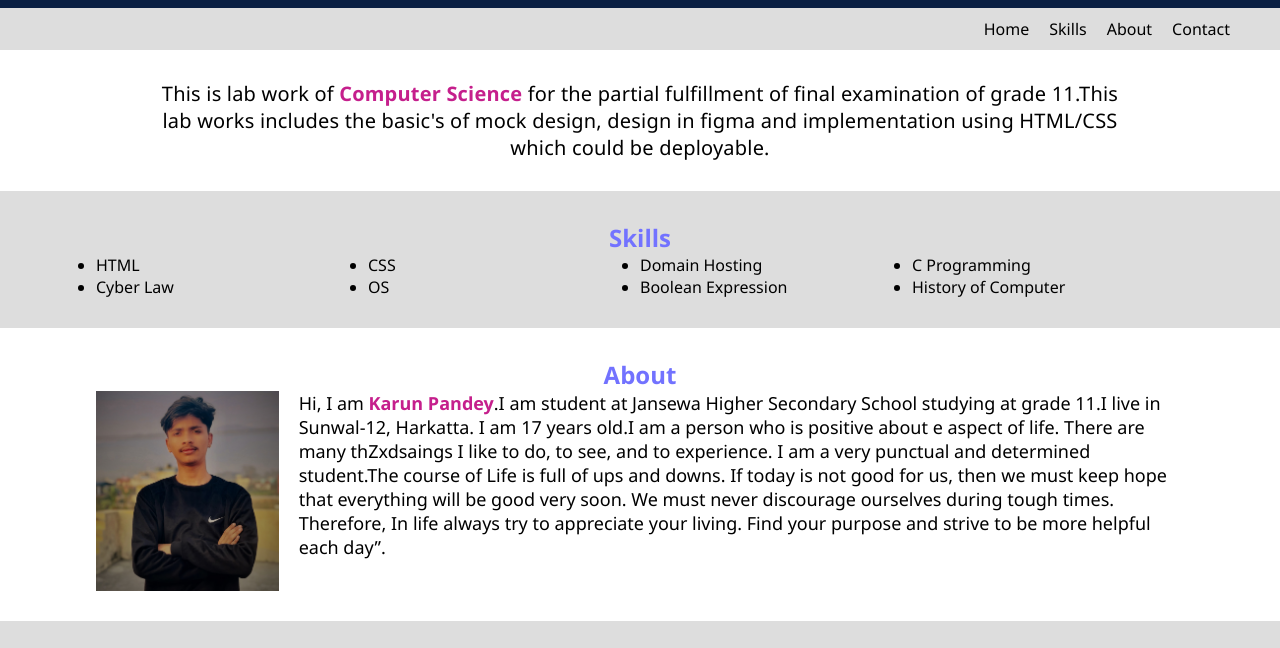
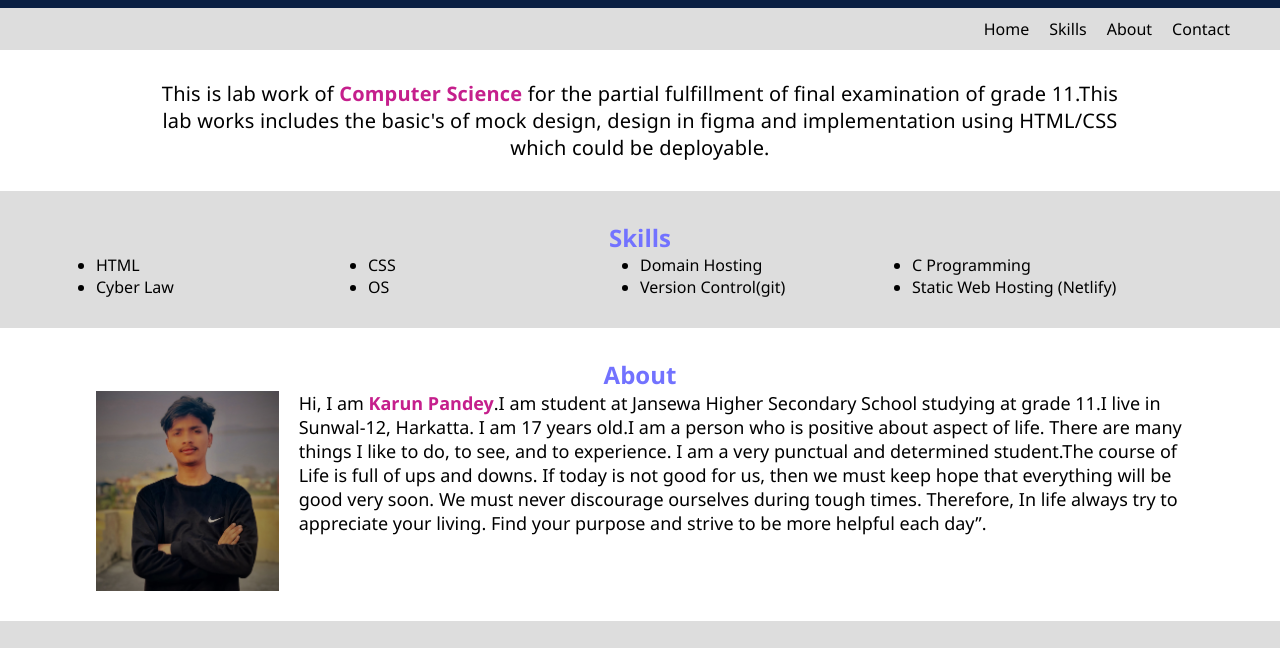
Before and after one commit to UrsKarun/janasewaproject, a plain HTML site: page index.html in a window 1280 px wide. Shown: the part 107-755 px from the top of the page. Drawn offline with Linux system fonts and the light colour scheme.

Commit message:
about updated

```diff
--- a/index.html
+++ b/index.html
@@ -37,8 +37,8 @@
 			<ul>
 			    <li>Cyber Law</li>
 			    <li>OS</li>
-			    <li>Boolean Expression</li>
-			    <li>History of Computer</li>
+			    <li>Version Control(git)</li>
+			    <li>Static Web Hosting (Netlify)</li>
 		</ul>
 		</div>
 		</section>
@@ -50,7 +50,7 @@
 		<div class="section-details">
 			<img width="500px" height="200px" src="images/karun.jpeg">
 			<div class="about-content"></div>
-			<p>Hi, I am <span><strong>Karun Pandey</span></strong>.I am student at Jansewa Higher Secondary School studying at grade 11.I live in Sunwal-12, Harkatta. I am 17 years old.I am a person who is positive about e aspect of life. There are many thZxdsaings I like to do, to see, and to experience. I am a very punctual and determined student.The course of Life is full of ups and downs. If today is not good for us, then we must keep hope that everything will be good very soon. We must never discourage ourselves during tough times. Therefore, In life always try to appreciate your living. Find your purpose and strive to be more helpful each day”.</P>
+			<p>Hi, I am <span><strong>Karun Pandey</span></strong>.I am student at Jansewa Higher Secondary School studying at grade 11.I live in Sunwal-12, Harkatta. I am 17 years old.I am a person who is positive about aspect of life. There are many things I like to do, to see, and to experience. I am a very punctual and determined student.The course of Life is full of ups and downs. If today is not good for us, then we must keep hope that everything will be good very soon. We must never discourage ourselves during tough times. Therefore, In life always try to appreciate your living. Find your purpose and strive to be more helpful each day”.</P>
 	</div>
     </section>
 
```
Also changed, not shown: about.html (+1 -1 lines), contact.html (+12 -0 lines).
